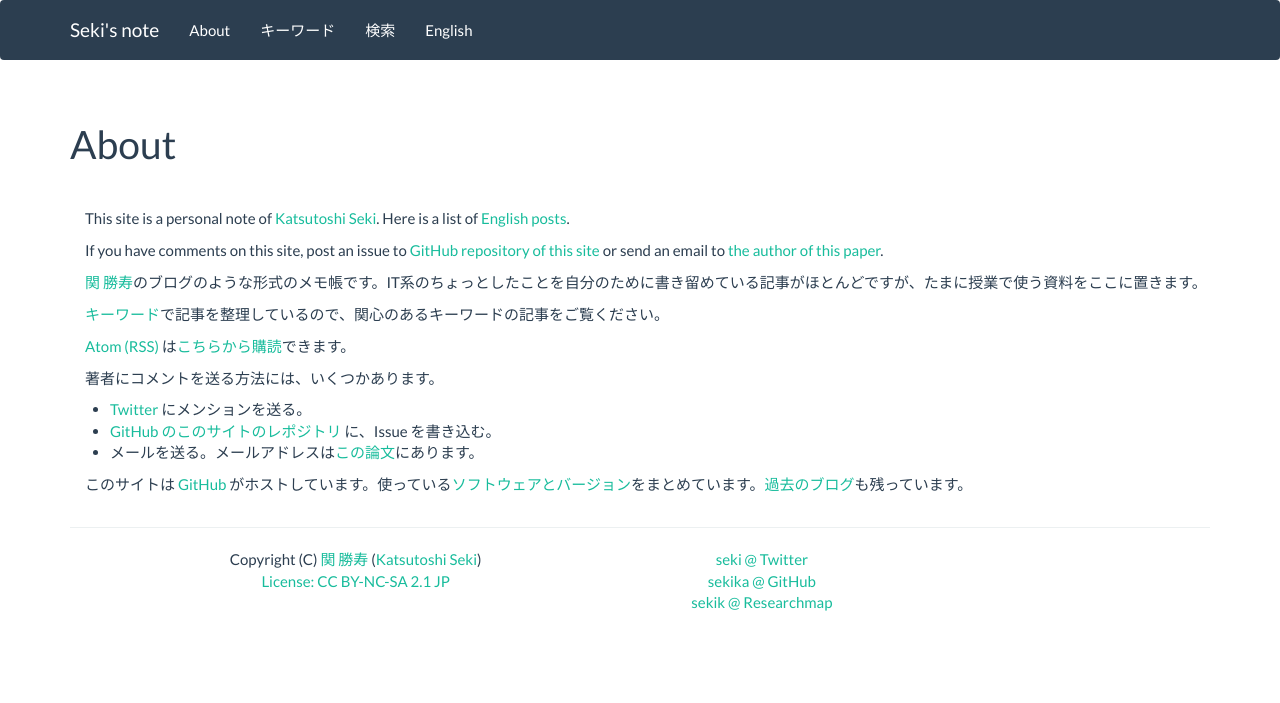
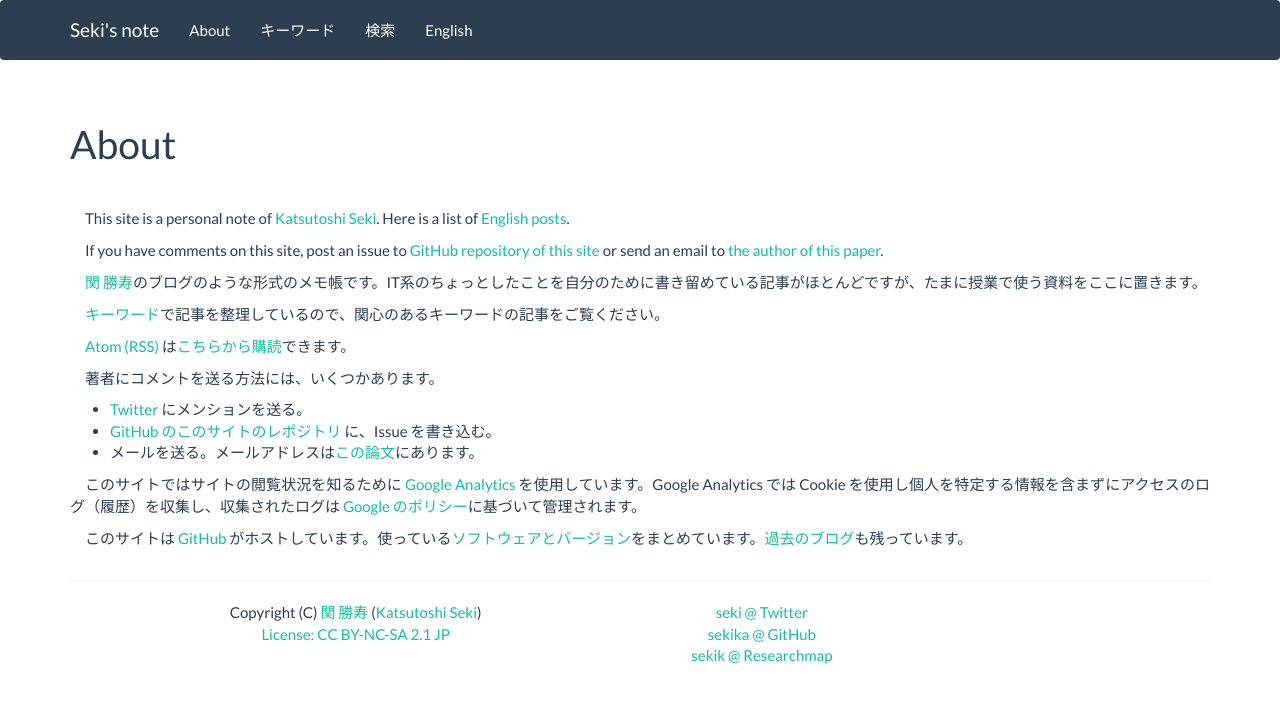
Before and after one commit to sekika/sekika.github.io, a Jekyll site: the page built from about.md, in a window 1280 px wide. Shown: the top 703 px of the page. Built offline with Jekyll 4.4.1, drawn with Linux system fonts in a browser that asks for light colours; nearby versions of some CDN libraries.

Commit message:
Analytics

```diff
--- a/about.md
+++ b/about.md
@@ -22,4 +22,6 @@ If you have comments on this site, post an issue to <a href="https://github.com/
 <li>メールを送る。メールアドレスは<a href="http://www.sciencedirect.com/science/article/pii/S0016706115000622">この論文</a>にあります。</li>
 </ul>
 
+このサイトではサイトの閲覧状況を知るために [Google Analytics](https://www.google.com/intl/ja/analytics/) を使用しています。Google Analytics では Cookie を使用し個人を特定する情報を含まずにアクセスのログ（履歴）を収集し、収集されたログは [Google のポリシー](https://www.google.com/intl/ja/policies/privacy/)に基づいて管理されます。
+
 このサイトは [GitHub](https://github.com/) がホストしています。使っている[ソフトウェアとバージョン]({% post_url 2017-05-02-version %})をまとめています。[過去のブログ]({% post_url 2015-10-11-old-blog %})も残っています。
```
